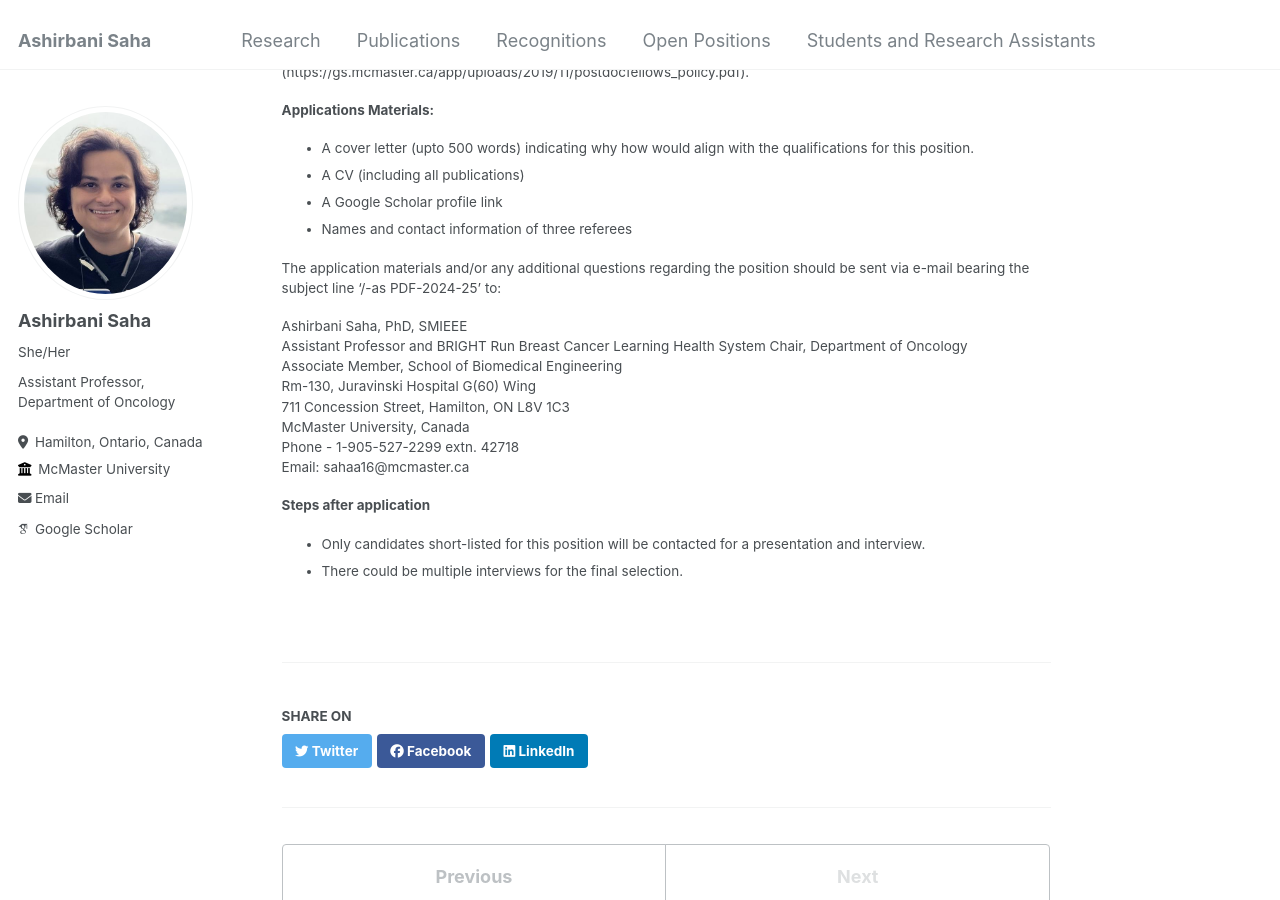
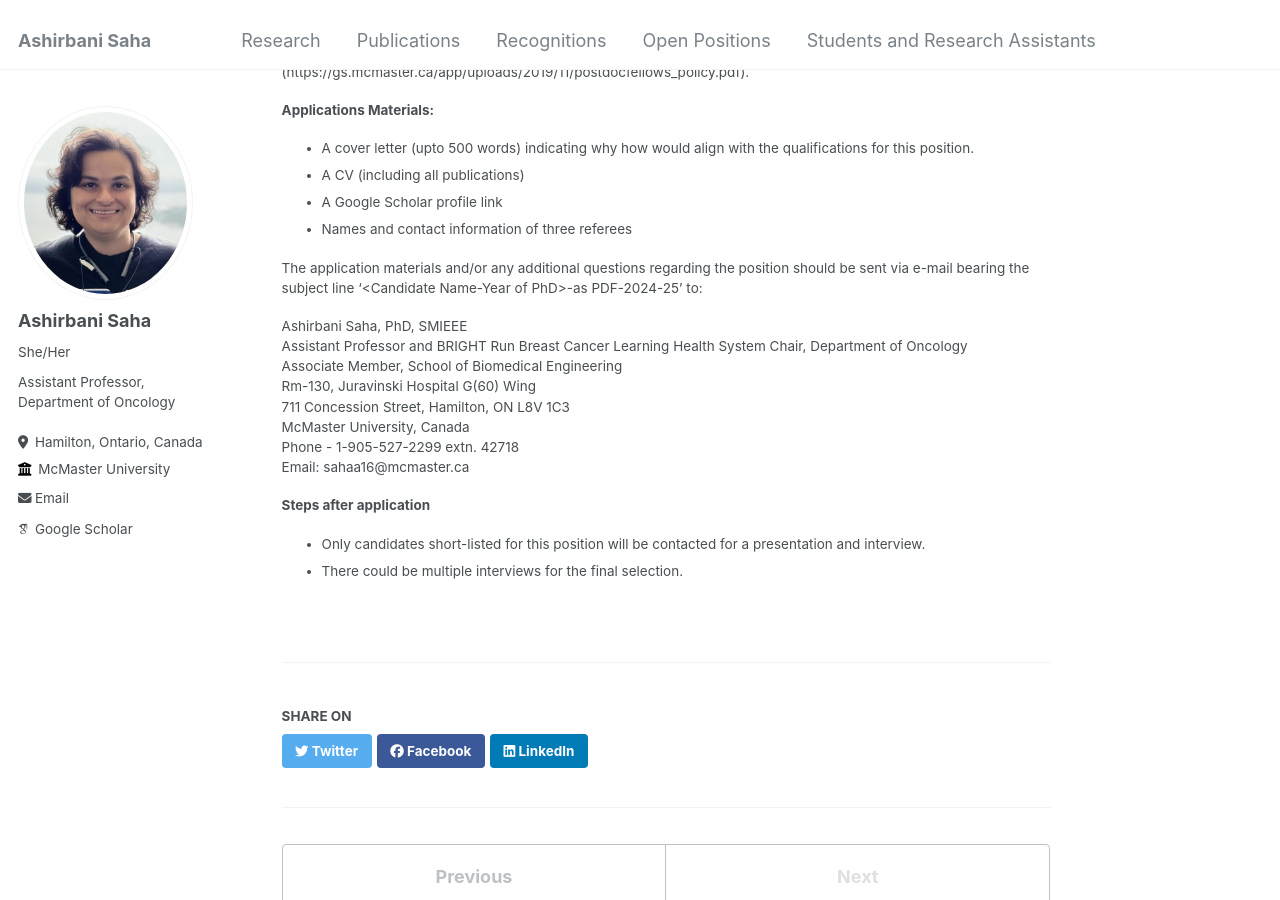
Before and after one commit to asrepo2019/ashirbanisaha, a Jekyll site: the page built from _openpositions/pos_pdoc_Jul-22-2024.md, in a window 1280 px wide and 900 px high, scrolled down 704 px. Built offline with Jekyll 4.4.1, drawn with Linux system fonts in a browser that asks for light colours; some web fonts are replaced.

Commit message:
Update pos_pdoc_Jul-22-2024.md

```diff
--- a/_openpositions/pos_pdoc_Jul-22-2024.md
+++ b/_openpositions/pos_pdoc_Jul-22-2024.md
@@ -26,7 +26,7 @@ McMaster University considers post-doctoral fellows to be an integral part of th
 * A Google Scholar profile link
 * Names and contact information of three referees
 
-The application materials and/or any additional questions regarding the position should be sent via e-mail bearing the subject line '/<Candidate Name-Year of PhD/>-as PDF-2024-25' to:
+The application materials and/or any additional questions regarding the position should be sent via e-mail bearing the subject line '\<Candidate Name-Year of PhD\>-as PDF-2024-25' to:
 
 Ashirbani Saha, PhD, SMIEEE<br>
 Assistant Professor and BRIGHT Run Breast Cancer Learning Health System Chair, Department of Oncology<br>
```
